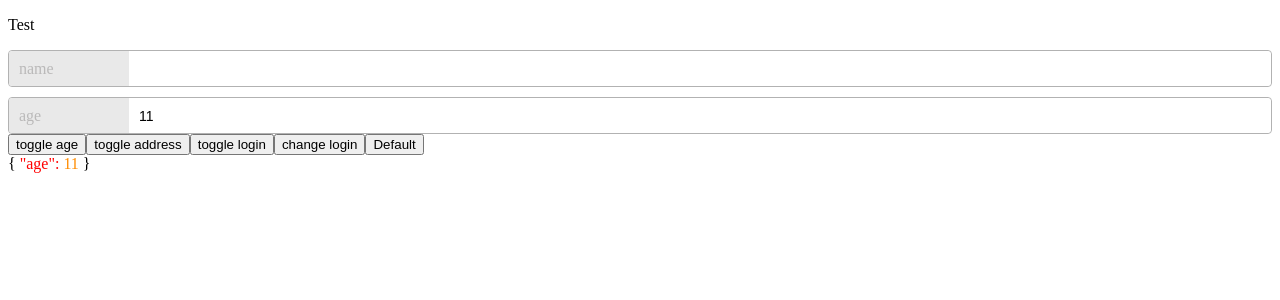
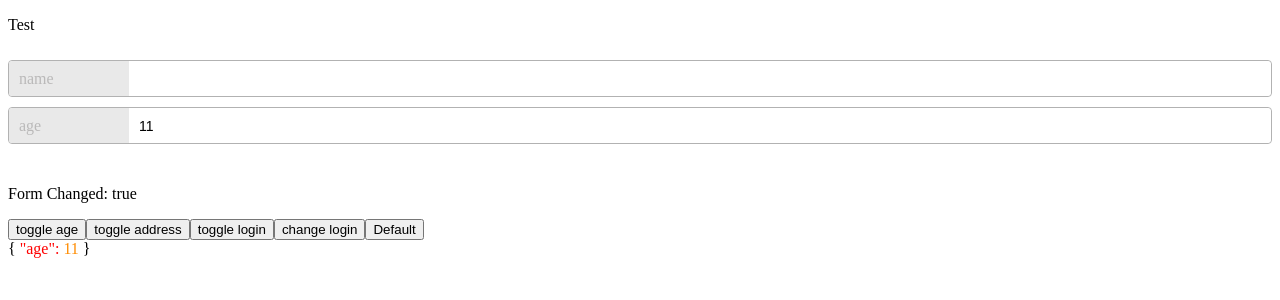
Before and after one commit to Jenesius/vue-form, a Vue app: page / in a window 1280 px wide. Shown: the top 300 px of the page. Built offline with nearby package versions, Linux system fonts and the light colour scheme.

Commit message:
Update README.md

```diff
--- a/plugin/classes/Form.ts
+++ b/plugin/classes/Form.ts
@@ -49,7 +49,7 @@ export class Form extends EventEmitter{
 
 	values: Values = {};
 
-	findDepend(name: string) {
+	findDependence(name: string) {
 		return this.dependElements.find(element => element.name === name);
 	}
 
@@ -128,7 +128,7 @@ export class Form extends EventEmitter{
 
 	restoreDependence(name: string) {
 
-		const dep = this.findDepend(name);
+		const dep = this.findDependence(name);
 		if (!dep) return undefined;
 
 		if (dep.reinitialization)
--- a/src/App.vue
+++ b/src/App.vue
@@ -1,6 +1,6 @@
 <template>
     <p>Test</p>
-    <div class = "flex">
+    <div class = "app-wrap flex">
         <input-field name = 'login' v-model = "state.login" v-if = "state.isLogin"/>
         <input-field name = 'name' />
 
@@ -10,6 +10,7 @@
 
     </div>
 
+    <p>Form Changed: {{form.changed.value}}</p>
     <button @click = "toggleAge">toggle age</button>
     <button @click = "state.isAddress = !state.isAddress">toggle address</button>
     <button @click = "state.isLogin = !state.isLogin">toggle login</button>
@@ -98,4 +99,7 @@
         gap: 10px;
         flex-direction: column;
     }
+    .app-wrap{
+        padding: 10px 0 25px 0;
+    }
 </style>
```
Also changed, not shown: 1 other file (tests, documents, lock files or other folders).
